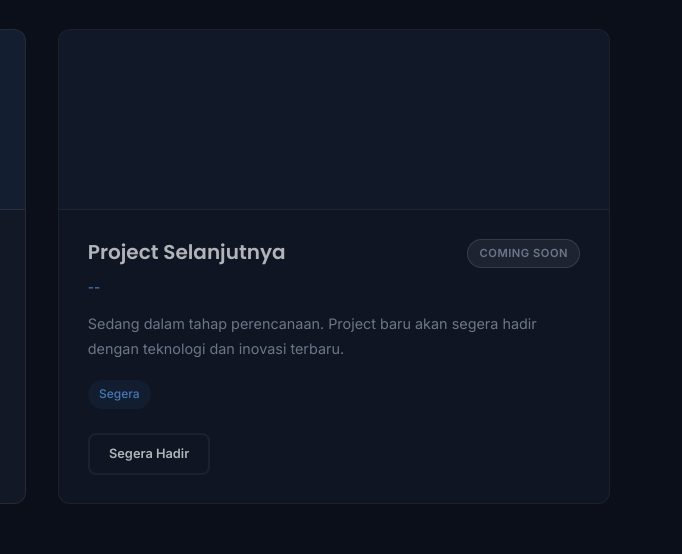
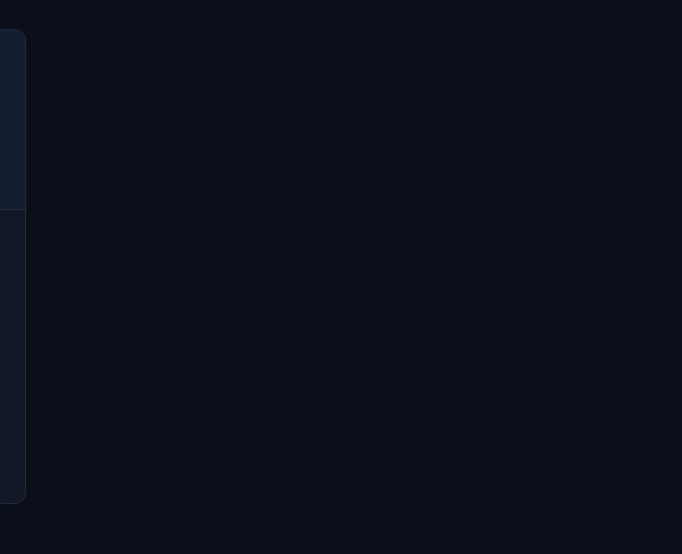
Before and after one commit to anioncodeZero/anioncodezero.github.io, a plain HTML site: page index.html in a window 1280 px wide. Shown: the part 3717-4271 px from the top of the page, 598-1280 px from the left. Drawn offline with Linux system fonts and the light colour scheme.

Commit message:
Update index.html

```diff
--- a/index.html
+++ b/index.html
@@ -395,30 +395,6 @@
               </div>
             </div>
           </article>
-
-          <!-- Project 6: Placeholder -->
-          <article class="project-card project-placeholder">
-            <div class="project-img">
-              <i class="fas fa-sparkles"></i>
-            </div>
-            <div class="project-info">
-              <div class="project-header">
-                <h3>Project Selanjutnya</h3>
-                <span class="project-status planning">Coming Soon</span>
-              </div>
-              <p class="project-category">--</p>
-              <p class="project-desc">
-                Sedang dalam tahap perencanaan. Project baru akan segera hadir
-                dengan teknologi dan inovasi terbaru.
-              </p>
-              <div class="project-tech">
-                <span>Segera</span>
-              </div>
-              <div class="project-links">
-                <a href="#" class="btn btn-sm btn-outline ripple">Segera Hadir</a>
-              </div>
-            </div>
-          </article>
         </div>
       </div>
     </section>
```
